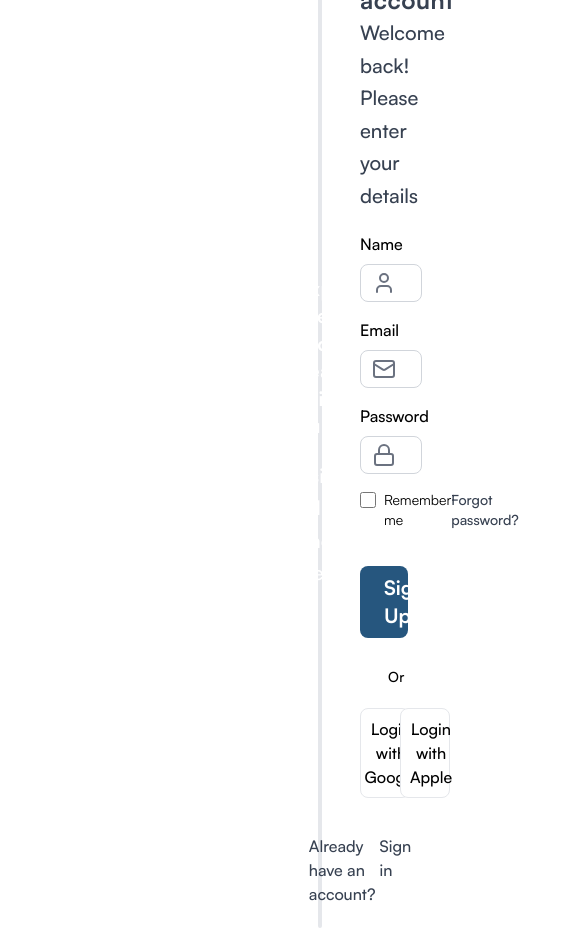
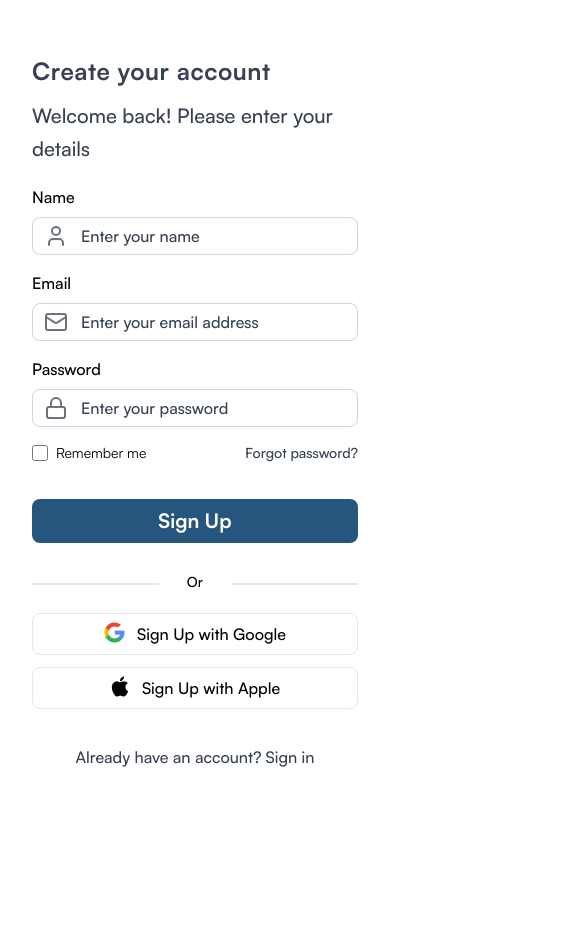
Before and after one commit to haikelz/iitc-2024-web-design, a React (Vite) app: page /auth/register in a window 390 px wide. Shown: the top 928 px of the page, 585 px wide, since content can reach past the window. After the commit the page ends 844 px from the top, so only its background shows below. Built offline with nearby package versions, Linux system fonts and the light colour scheme.

Commit message:
feat(auth): responsive login and register pages

```diff
--- a/src/Routes.tsx
+++ b/src/Routes.tsx
@@ -1,8 +1,8 @@
 import { Route, Routes } from "react-router-dom";
 import App from "./App";
+import Dashboard from "./pages/Dashboard";
 import Login from "./pages/auth/Login";
 import Register from "./pages/auth/Register";
-import Dashboard from "./pages/Dashboard";
 
 export default function WebRoutes() {
   return (
--- a/src/components/Contact.tsx
+++ b/src/components/Contact.tsx
@@ -13,7 +13,7 @@ export default function Contact() {
   return (
     <section id="contact" className="w-full px-0 md:px-6 pt-20 pb-0 md:pb-20">
       <div className="w-full flex-col lg:flex-row p-4 rounded-xl bg-[#FAFAFA] flex justify-center items-start lg:space-x-5">
-        <div className="flex flex-col space-y-10 justify-between items-start bg-darkSlateGray rounded-xl p-10 w-full lg:w-2/5">
+        <div className="flex flex-col space-y-10 justify-between items-start bg-metallicBlue rounded-xl p-10 w-full lg:w-2/5">
           <div>
             <Heading as="h3" className="text-[32px] text-white">
               Contact Information
--- a/src/components/Header.tsx
+++ b/src/components/Header.tsx
@@ -40,7 +40,7 @@ export default function Header() {
             <Button
               type="button"
               aria-label="login"
-              className="rounded-full bg-darkSlateGray md:w-fit w-56 text-white font-bold px-5 py-2"
+              className="rounded-full bg-metallicBlue md:w-fit w-56 text-white font-bold px-5 py-2"
             >
               Login
             </Button>
@@ -68,7 +68,7 @@ export default function Header() {
                 <Button
                   type="button"
                   aria-label="login"
-                  className="rounded-full bg-darkSlateGray w-56 text-white font-bold px-5 py-2"
+                  className="rounded-full bg-metallicBlue w-56 text-white font-bold px-5 py-2"
                 >
                   Login
                 </Button>
--- a/src/components/ui/Button.tsx
+++ b/src/components/ui/Button.tsx
@@ -7,7 +7,7 @@ export default function Button({ children, className, ...props }: ButtonProps) {
   return (
     <button
       className={tw(
-        "bg-darkSlateGray text-xl px-6 py-2 text-white font-bold rounded-full",
+        "bg-metallicBlue text-xl px-6 py-2 text-white font-bold rounded-full",
         className
       )}
       {...props}
--- a/src/components/ui/Input.tsx
+++ b/src/components/ui/Input.tsx
@@ -7,7 +7,7 @@ export default function Input({ className, ...props }: InputProps) {
   return (
     <input
       className={tw(
-        "border-2 text-xl placeholder:text-gray-700 font-medium border-darkSlateGray rounded-full",
+        "border-2 text-xl placeholder:text-gray-700 font-medium border-metallicBlue rounded-full",
         className
       )}
       {...props}
--- a/src/pages/auth/Login.tsx
+++ b/src/pages/auth/Login.tsx
@@ -12,11 +12,11 @@ export default function Login() {
   };
 
   return (
-    <section className="bg-white">
-      <div className="flex flex-col items-center justify-center px-80 py-8 h-screen">
-        <div className="w-full bg-white rounded-2xl border-2 border-[#e5e7eb]">
-          <div className="grid grid-cols-2">
-            <div className="flex flex-col justify-center items-center bg-darkSlateGray m-5 py-40 rounded-xl">
+    <section className="w-full">
+      <div className="flex flex-col items-center justify-center w-full xl:px-20 2xl:px-80 px-8 py-8 min-h-screen">
+        <div className="w-full bg-white rounded-2xl lg:border-2 lg:border-[#e5e7eb]">
+          <div className="lg:grid flex flex-col justify-center items-center lg:grid-cols-2">
+            <div className="lg:flex hidden flex-col justify-center items-center bg-metallicBlue m-5 py-40 rounded-xl">
               <img src="/images/login_image.png" />
               <Heading as="h4" className="text-white my-5">
                 Explore the World of Learning With Fun
@@ -25,11 +25,13 @@ export default function Login() {
                 Positive and fun atmosphere in learning
               </Paragraph>
             </div>
-            <div className="flex flex-col my-auto ml-10 mr-20">
+            <div className="flex flex-col my-auto 2xl:ml-10 lg:ml-6 lg:mr-14 2xl:mr-20">
               <Heading as="h3">Sign in to your account</Heading>
-              <Paragraph>Welcome back! Select method to Sign In</Paragraph>
-              <form className="space-y-4 my-5" action="#">
-                <div>
+              <Paragraph className="mt-3">
+                Welcome back! Select method to Sign In
+              </Paragraph>
+              <form className="space-y-4 w-full my-5" action="#">
+                <div className="w-full">
                   <label className="block mb-2 font-medium">Email</label>
                   <div className="relative">
                     <Input
@@ -81,8 +83,8 @@ export default function Login() {
                     Or
                   </div>
                 </div>
-                <div className="grid grid-cols-2 pt-3 gap-10">
-                  <Button className="rounded-lg flex justify-center bg-white text-black border text-base font-medium">
+                <div className="pt-3 flex w-full flex-col xl:flex-row space-y-3 xl:space-y-0 justify-center xl:space-x-6 items-center">
+                  <Button className="rounded-lg flex w-full justify-center bg-white text-black border text-base font-medium">
                     <img
                       src="/images/google.png"
                       className="mr-3"
@@ -90,7 +92,7 @@ export default function Login() {
                     />
                     Login with Google
                   </Button>
-                  <Button className="rounded-lg flex justify-center bg-white text-black border text-base font-medium">
+                  <Button className="rounded-lg flex w-full justify-center bg-white text-black border text-base font-medium">
                     <img
                       src="/images/apple.png"
                       className="mr-3"
--- a/src/pages/auth/Register.tsx
+++ b/src/pages/auth/Register.tsx
@@ -5,11 +5,11 @@ import { Lock, Mail, User } from "lucide-react";
 
 export default function Register() {
   return (
-    <section className="bg-white">
-      <div className="flex flex-col items-center justify-center px-80 py-8 h-screen">
-        <div className="w-full bg-white rounded-2xl border-2 border-[#e5e7eb]">
-          <div className="grid grid-cols-2">
-            <div className="flex flex-col justify-center items-center bg-darkSlateGray m-5 py-40 rounded-xl">
+    <section className="w-full">
+      <div className="flex flex-col items-center justify-center w-full xl:px-20 2xl:px-80 px-8 py-8 min-h-screen">
+        <div className="w-full bg-white rounded-2xl lg:border-2 lg:border-[#e5e7eb]">
+          <div className="lg:grid flex flex-col justify-center items-center lg:grid-cols-2">
+            <div className="lg:flex hidden flex-col justify-center items-center bg-metallicBlue m-5 py-40 rounded-xl">
               <img src="/images/login_image.png" />
               <Heading as="h4" className="text-white my-5">
                 Explore the World of Learning With Fun
@@ -18,9 +18,11 @@ export default function Register() {
                 Positive and fun atmosphere in learning
               </Paragraph>
             </div>
-            <div className="flex flex-col my-auto ml-10 mr-20">
+            <div className="flex flex-col my-auto 2xl:ml-10 lg:ml-6 lg:mr-14 2xl:mr-20">
               <Heading as="h3">Create your account</Heading>
-              <Paragraph>Welcome back! Please enter your details</Paragraph>
+              <Paragraph className="mt-3">
+                Welcome back! Please enter your details
+              </Paragraph>
               <form className="space-y-4 my-5" action="#">
                 <div>
                   <label className="block mb-2 font-medium">Name</label>
@@ -80,22 +82,22 @@ export default function Register() {
                     Or
                   </div>
                 </div>
-                <div className="grid grid-cols-2 pt-3 gap-10">
-                  <Button className="rounded-lg flex justify-center bg-white text-black border text-base font-medium">
+                <div className="pt-3 flex w-full flex-col xl:flex-row space-y-3 xl:space-y-0 justify-center xl:space-x-6 items-center">
+                  <Button className="rounded-lg flex w-full justify-center bg-white text-black border text-base font-medium">
                     <img
                       src="/images/google.png"
                       className="mr-3"
                       alt="Google logo"
                     />
-                    Login with Google
+                    Sign Up with Google
                   </Button>
-                  <Button className="rounded-lg flex justify-center bg-white text-black border text-base font-medium">
+                  <Button className="rounded-lg flex w-full justify-center bg-white text-black border text-base font-medium">
                     <img
                       src="/images/apple.png"
                       className="mr-3"
                       alt="Apple logo"
                     />
-                    Login with Apple
+                    Sign Up with Apple
                   </Button>
                 </div>
                 <Paragraph className="text-base flex justify-center pt-5">
--- a/tailwind.config.js
+++ b/tailwind.config.js
@@ -4,7 +4,7 @@ export default {
   theme: {
     extend: {
       colors: {
-        darkSlateGray: "#26567E",
+        metallicBlue: "#26567E",
         pineGreen: "#0B7A75",
         darkVanilla: "#D7C9AA",
         burntUmber: "#7B2D26",
```
